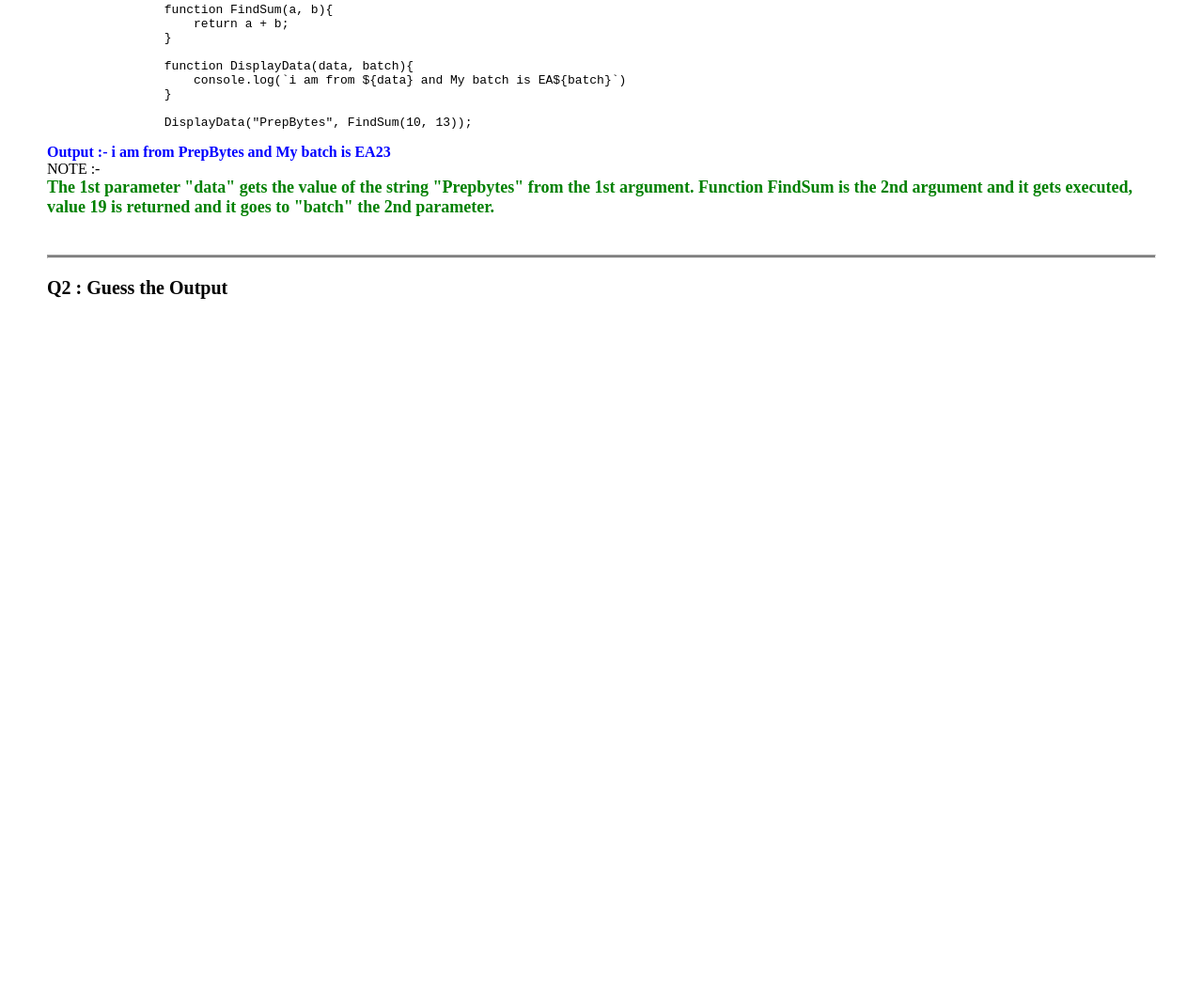
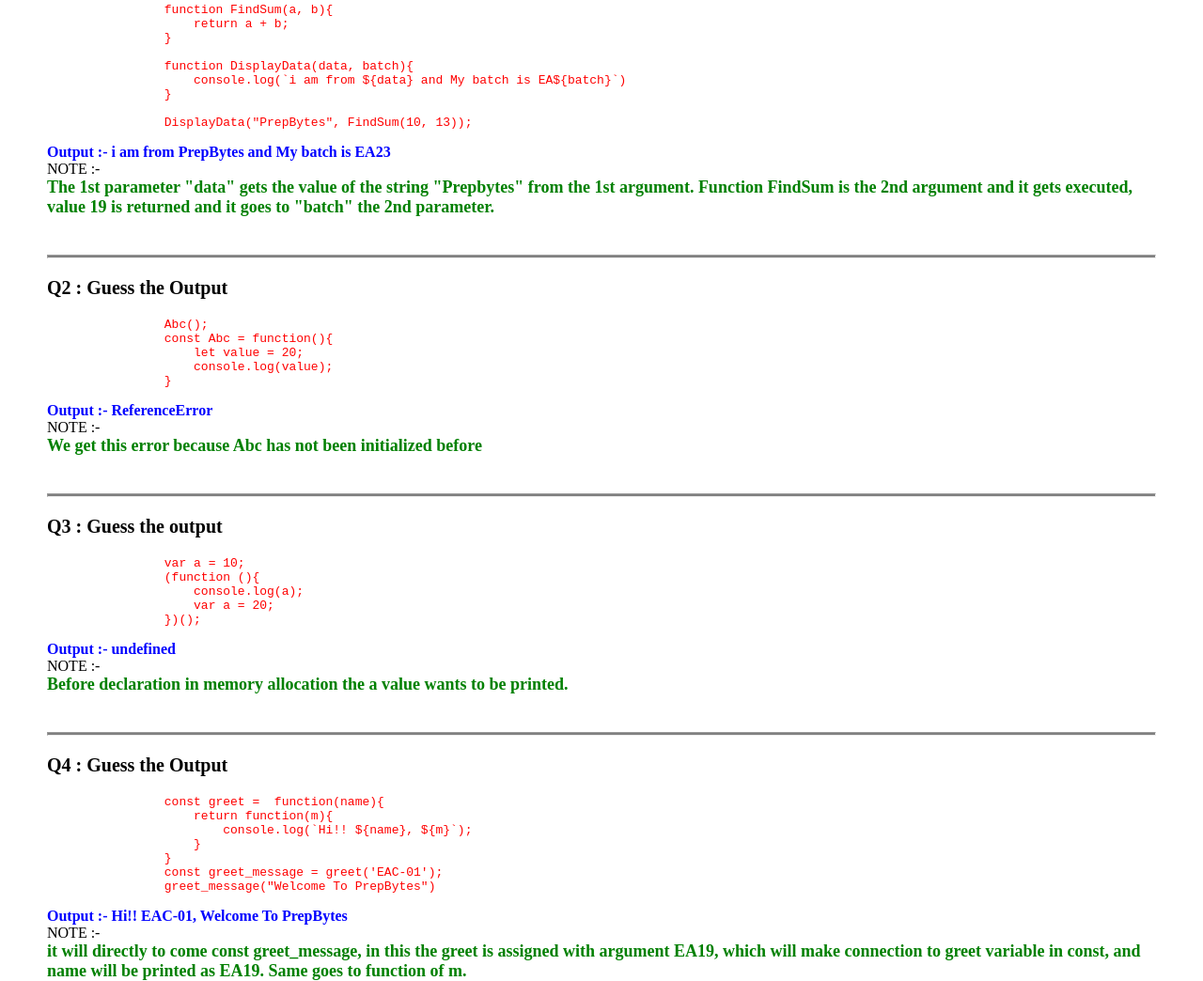
Before and after one commit to nitinrajputind/Function-handson, a plain HTML site: page index.html in a window 1280 px wide. Shown: the part 2284-3328 px from the top of the page at 94% size. Before the commit the page ends 2652 px from the top, so only its background shows below. Drawn offline with Linux system fonts and the light colour scheme.

Commit message:
function handson is completed

```diff
--- a/index.html
+++ b/index.html
@@ -140,7 +140,7 @@
     <div class="mainContanier">
         <div class="question1">
             <p class="bold">Q1 : Guess The Output </p>
-            <pre>
+            <pre class="code">
                 function FindSum(a, b){
                     return a + b;
                 }
@@ -159,9 +159,49 @@
         <hr>
         <div class="question2">
             <p class="bold">Q2 : Guess the Output</p>
-            <pre>
-
+            <pre class="code">
+                Abc();
+                const Abc = function(){
+                    let value = 20;
+                    console.log(value);
+                }
             </pre>
+            <p class="ansBold">Output :- ReferenceError</p>
+            <p> NOTE :-
+                <p class="green">We get this error because Abc has not been initialized before</p>
+            </p>
+        </div>
+        <hr>
+        <div class="question3">
+            <p class="bold"> Q3 : Guess the output</p>
+            <pre class="code">
+                var a = 10;
+                (function (){
+                    console.log(a);
+                    var a = 20;
+                })();
+            </pre>
+            <p class="ansBold"> Output :- undefined</p>
+            <p>NOTE :-
+                <p class="green">Before declaration in memory allocation the a value wants to be printed.</p>
+            </p>
+        </div>
+        <hr>
+        <div class="question4">
+            <p class="bold">Q4 : Guess the Output</p>
+            <pre class="code">
+                const greet =  function(name){
+                    return function(m){
+                        console.log(`Hi!! ${name}, ${m}`);
+                    }
+                }
+                const greet_message = greet('EAC-01');
+                greet_message("Welcome To PrepBytes")
+            </pre>
+            <p class="ansBold"> Output :- Hi!! EAC-01, Welcome To PrepBytes</p>
+            <p>NOTE :-
+                <p class="green">it will directly to come const greet_message, in this the greet is assigned with argument EA19, which will make connection to greet variable in const, and name will be printed as EA19. Same goes to function of m.</p>
+            </p>
         </div>
     </div>
     <script src="./script.js"></script>
```
